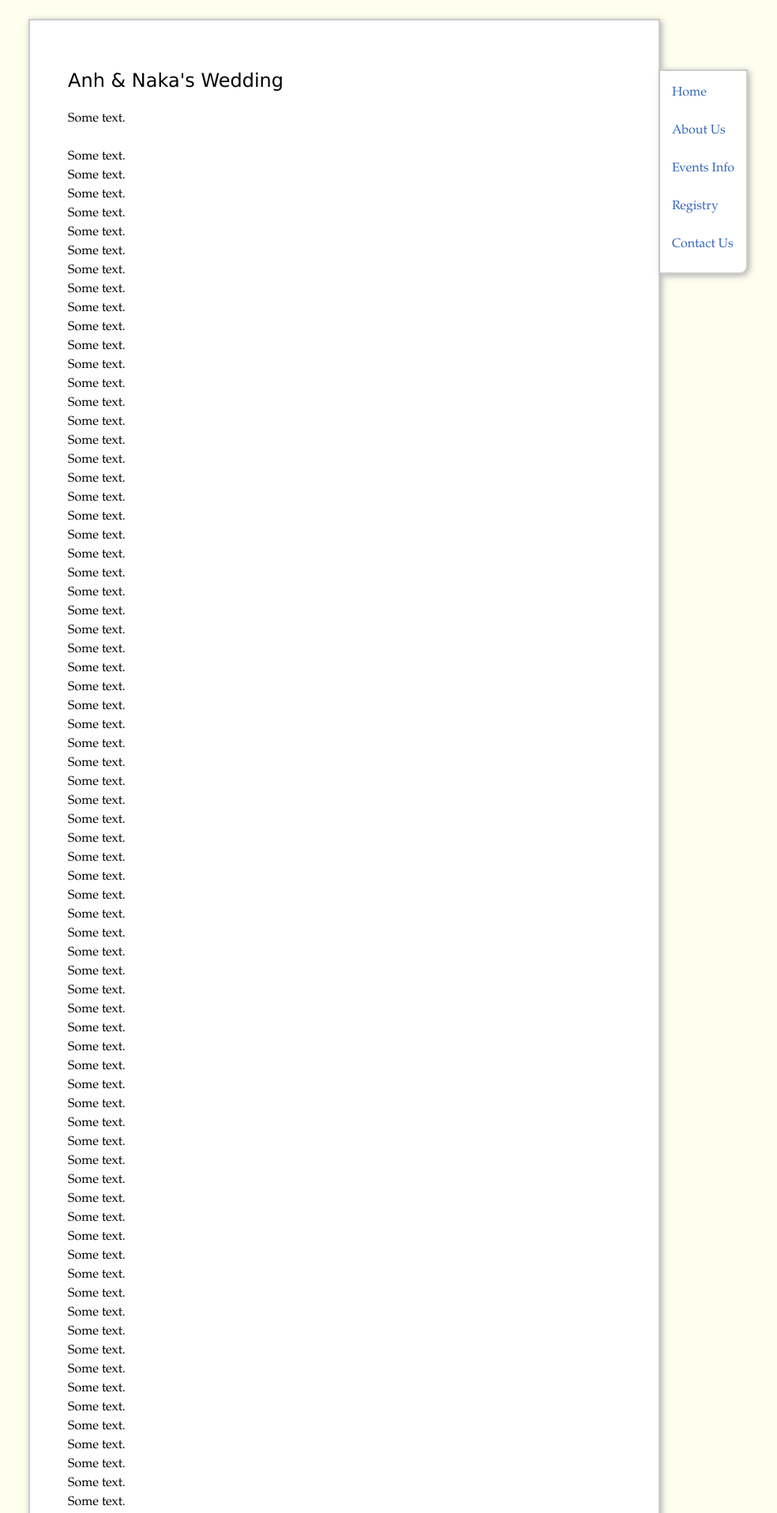
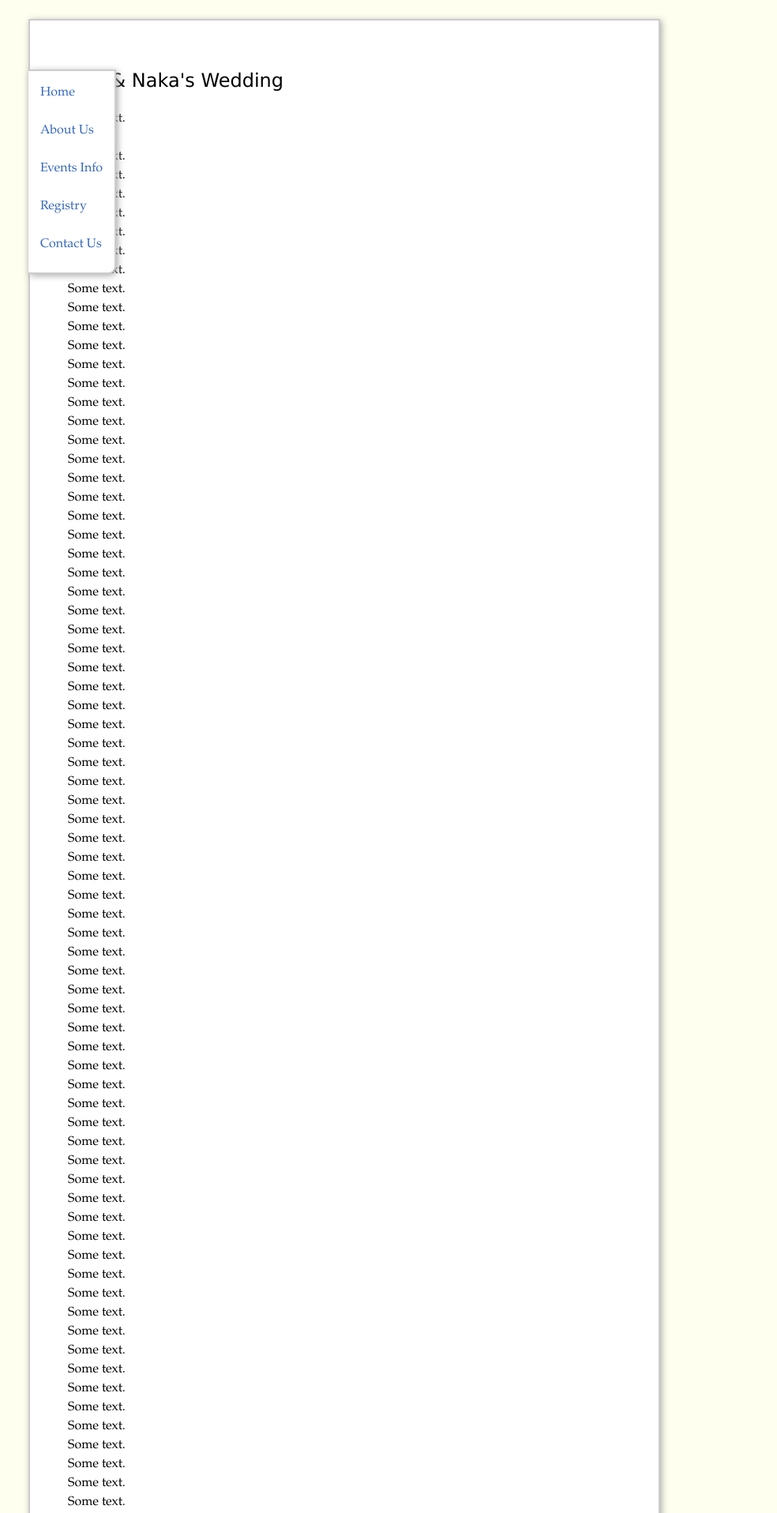
Before and after one commit to trananh/trananh.github.io, a Jekyll site: the page built from wedding/index.html, in a window 1280 px wide. Shown: the top 1916 px of the page at 79% size, without its empty margins (204-1188 px from the left). Built offline with Jekyll 4.4.1, drawn with Linux system fonts in a browser that asks for light colours; nearby versions of some CDN libraries.

Commit message:
Updated wedding page.

```diff
--- a/css/screen.css
+++ b/css/screen.css
@@ -434,6 +434,28 @@ ul.compact li a {
 }
 
 
+/* Floating wedding nav bar */
+#navweddingwrapper {
+    position: absolute;
+    margin-top: 4em;
+    margin-right: 0em;
+    height: 1px;
+}
+#navweddingbar {
+    position: static;
+    padding: 15px 15px 0 15px;
+	background: white;
+	text-align: center;
+	border-width: 2px;
+	border-style: solid solid solid none;
+	border-color: #ccc #ccc #ccc #ccc;
+    border-radius: 0px 0px 10px 0;
+	box-shadow: 2px 2px 8px #aaa;
+	-webkit-box-shadow: 2px 2px 8px #aaa;
+	-moz-box-shadow: 2px 2px 8px #aaa;
+}
+
+
 
 /* Posts navigation (pagination) */
 .pagination {
--- a/wedding/index.html
+++ b/wedding/index.html
@@ -12,8 +12,8 @@ title: anh &amp; naka wedding
     <meta itemprop="location" content="Abernethy Center, OR">
 </span>
 
-<div id="navsidewrapper">
-    <div id="navsidebar">
+<div id="navweddingwrapper">
+    <div id="navweddingbar">
         <div id="navwedding">
             <p><a title="Home" href="#">Home</a></p>
             <p><a title="About Us" href="#about">About Us</a></p>
@@ -143,20 +143,20 @@ title: anh &amp; naka wedding
 <!-- Floating side social bar -->
 <script type='text/javascript'>
 function hideSideBar() {
-    var minWidth = $('#site').width()  + ($('#navsidebar').width() + 50) * 2;
+    var minWidth = $('#site').width()  + ($('#navweddingbar').width() + 50) * 2;
     if ($(window).width() < minWidth) {
-        $('#navsidebar').css("display","none")
-    } else if ($('#navsidebar').css("display") === 'none') {
-        $('#navsidebar').css("display","")
+        $('#navweddingbar').css("display","none")
+    } else if ($('#navweddingbar').css("display") === 'none') {
+        $('#navweddingbar').css("display","")
     }
 }
 //<![CDATA[
 $(function() {
     hideSideBar();
 
-    // Stick the #navsidebar to the top of the window
+    // Stick the #navweddingbar to the top of the window
     var topPadding = 46                             // floating position from top
-    var nav = $('#navsidebar');
+    var nav = $('#navweddingbar');
     var site = $('#site');
     var navHomeY = 112 - topPadding;                // nav.offset().top - topPadding;
     var isFixed = false;
```
